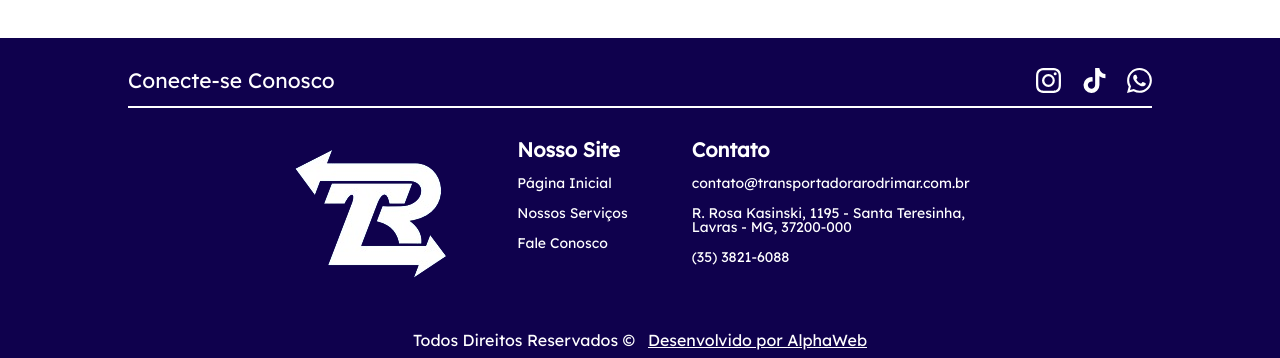
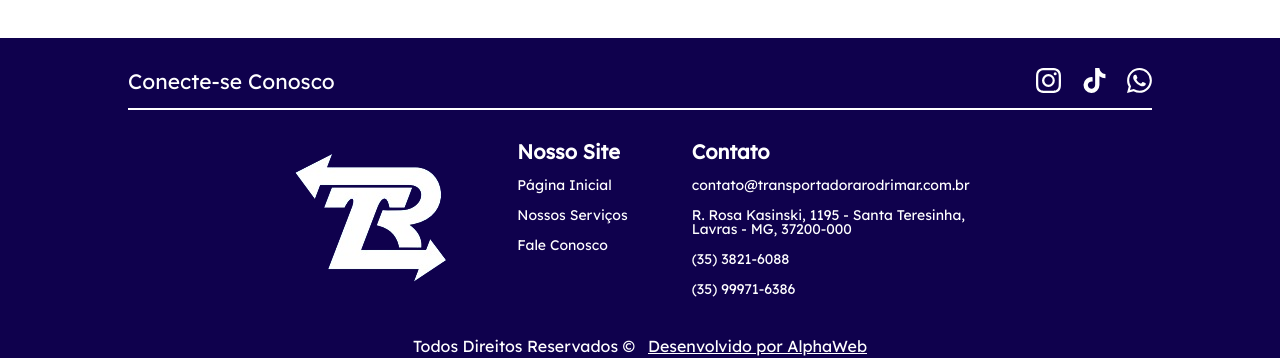
Before and after one commit to MarcusCastro0701/rodrimar-LP-Front, a React (Create React App) app: page / in a window 1280 px wide. Shown: the part 1319-1677 px from the top of the page. Built offline with nearby package versions, Linux system fonts and the light colour scheme.

Commit message:
feat: linkagem do footer

```diff
--- a/src/components/Footer.js
+++ b/src/components/Footer.js
@@ -4,6 +4,15 @@ import {BsInstagram, BsWhatsapp} from 'react-icons/bs'
 import {FaTiktok} from 'react-icons/fa'
 
 export default function Footer(){
+  const instagram = "https://www.instagram.com/transporterodrimar/"
+  const tiktok = "https://www.instagram.com/transporterodrimar/"
+  const numeroContato = "+5535999716386"
+  const whatsApp = `https://wa.me/${numeroContato}`
+  //`https://wa.me/${numeroContato}?text=${encodeURIComponent(msg)}`
+
+  const handleItemClick = ({position}) => {
+    scroll(position);
+  };
 
   return (
     <Container>
@@ -11,9 +20,9 @@ export default function Footer(){
       <TitleContainer>
         <h3>{"Conecte-se Conosco"}</h3>
         <SocialContainer>
-          <BsInstagram/>
-          <FaTiktok/>
-          <BsWhatsapp/>
+          <a href={instagram} target="_blank" rel="noopener noreferrer"><BsInstagram/></a>
+          <a href={tiktok} target="_blank" rel="noopener noreferrer"><FaTiktok/></a>
+          <a href={whatsApp} target="_blank" rel="noopener noreferrer"><BsWhatsapp/></a>
         </SocialContainer>
       </TitleContainer>
 
@@ -24,9 +33,9 @@ export default function Footer(){
 
         <TextColumn>
           <h4>{"Nosso Site"}</h4>
-          <h5>{"Página Inicial"}</h5>
-          <h5>{"Nossos Serviços"}</h5>
-          <h5>{"Fale Conosco"}</h5>
+          <h5 onClick={() => handleItemClick({position: 0})}>{"Página Inicial"}</h5>
+          <h5 onClick={() => handleItemClick({position: 0})}>{"Nossos Serviços"}</h5>
+          <h5 onClick={() => handleItemClick({position: 0})}>{"Fale Conosco"}</h5>
         </TextColumn>
 
         <TextColumn>
@@ -34,6 +43,7 @@ export default function Footer(){
           <h5>{"contato@transportadorarodrimar.com.br"}</h5>
           <h5>{"R. Rosa Kasinski, 1195 - Santa Teresinha, Lavras - MG, 37200-000"}</h5>
           <h5>{"(35) 3821-6088"}</h5>
+          <h5>{"(35) 99971-6386"}</h5>
         </TextColumn>
 
       </SubContainer>
@@ -132,7 +142,7 @@ const TextColumn = styled.div`
     max-width: 58%;
     h5 {
       width: 90%;
-      font-size: 11px;
+      font-size: 10px;
     }
     h4 {
       font-size: 17px;
```
